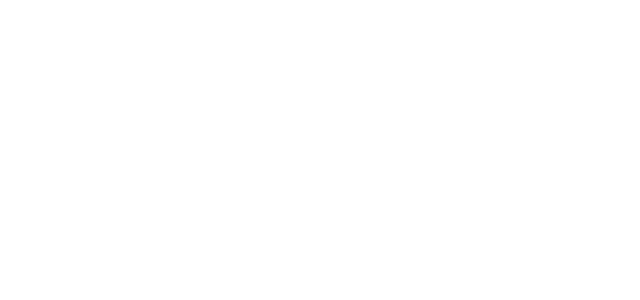
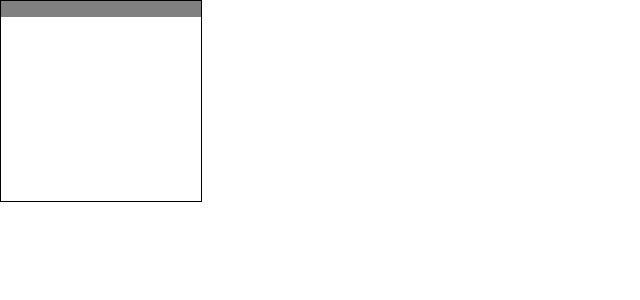
Before and after one commit to magnus-schj/code-breaker, a React (Vite) app: page / in a window 1280 px wide. Shown: the top 300 px of the page, without its empty margins (0-640 px from the left). Built offline with nearby package versions, Linux system fonts and the light colour scheme.

Commit message:
dragable ok

```diff
--- a/package.json
+++ b/package.json
@@ -15,6 +15,7 @@
   },
   "devDependencies": {
     "@types/react": "^17.0.0",
+    "@types/react-beautiful-dnd": "^13.1.2",
     "@types/react-dom": "^17.0.0",
     "@vitejs/plugin-react": "^1.0.0",
     "typescript": "^4.3.2",
--- a/src/App.css
+++ b/src/App.css
@@ -1,42 +1,5 @@
-.App {
-  text-align: center;
+.droppable {
+  height: 50px;
+  width: 50px;
+  background: "grey";
 }
-
-.App-logo {
-  height: 40vmin;
-  pointer-events: none;
-}
-
-@media (prefers-reduced-motion: no-preference) {
-  .App-logo {
-    animation: App-logo-spin infinite 20s linear;
-  }
-}
-
-.App-header {
-  background-color: #282c34;
-  min-height: 100vh;
-  display: flex;
-  flex-direction: column;
-  align-items: center;
-  justify-content: center;
-  font-size: calc(10px + 2vmin);
-  color: white;
-}
-
-.App-link {
-  color: #61dafb;
-}
-
-@keyframes App-logo-spin {
-  from {
-    transform: rotate(0deg);
-  }
-  to {
-    transform: rotate(360deg);
-  }
-}
-
-button {
-  font-size: calc(10px + 2vmin);
-}
--- a/src/components/Game.component.tsx
+++ b/src/components/Game.component.tsx
@@ -1,4 +1,4 @@
-import React, { FC } from "react";
+import React, { FC, useState } from "react";
 import {
   DragDropContext,
   Draggable,
@@ -6,9 +6,55 @@ import {
   DropResult,
 } from "react-beautiful-dnd";
 const Game: FC = () => {
+  const initialState = {
+    red: { id: "red", colour: "#ff0000" },
+  };
+
+  const [colours, setColours] = useState(initialState);
+  console.log(Object.entries(colours));
   return (
-    <div>
-      <DragDropContext></DragDropContext>
+    <div className="game">
+      <DragDropContext onDragEnd={(result) => console.log("result:", result)}>
+        {Object.entries(colours).map(([id, colour]) => {
+          return (
+            <div
+              key={id}
+              style={{
+                height: "200px",
+                width: "200px",
+                border: "1px solid black",
+              }}
+            >
+              <Droppable droppableId={id} key={id}>
+                {(provided, snapshot) => {
+                  return (
+                    <div key={id} ref={provided.innerRef}>
+                      <Draggable key={id} draggableId={id} index={0}>
+                        {(provided, snapshot) => {
+                          return (
+                            <div
+                              ref={provided.innerRef}
+                              {...provided.draggableProps}
+                              {...provided.dragHandleProps}
+                              style={{
+                                userSelect: "none",
+                                padding: 8,
+                                background: "grey",
+                                ...provided.draggableProps.style,
+                              }}
+                            ></div>
+                          );
+                        }}
+                      </Draggable>
+                      {provided.placeholder}
+                    </div>
+                  );
+                }}
+              </Droppable>
+            </div>
+          );
+        })}
+      </DragDropContext>
     </div>
   );
 };
--- /dev/null
+++ b/src/interfaces.ts
@@ -0,0 +1,4 @@
+export interface Colour {
+  id: string;
+  colour: string;
+}
```
Also changed, not shown: src/drag-data.tsx (added, +13 -0 lines), 1 other file (tests, documents, lock files or other folders).
